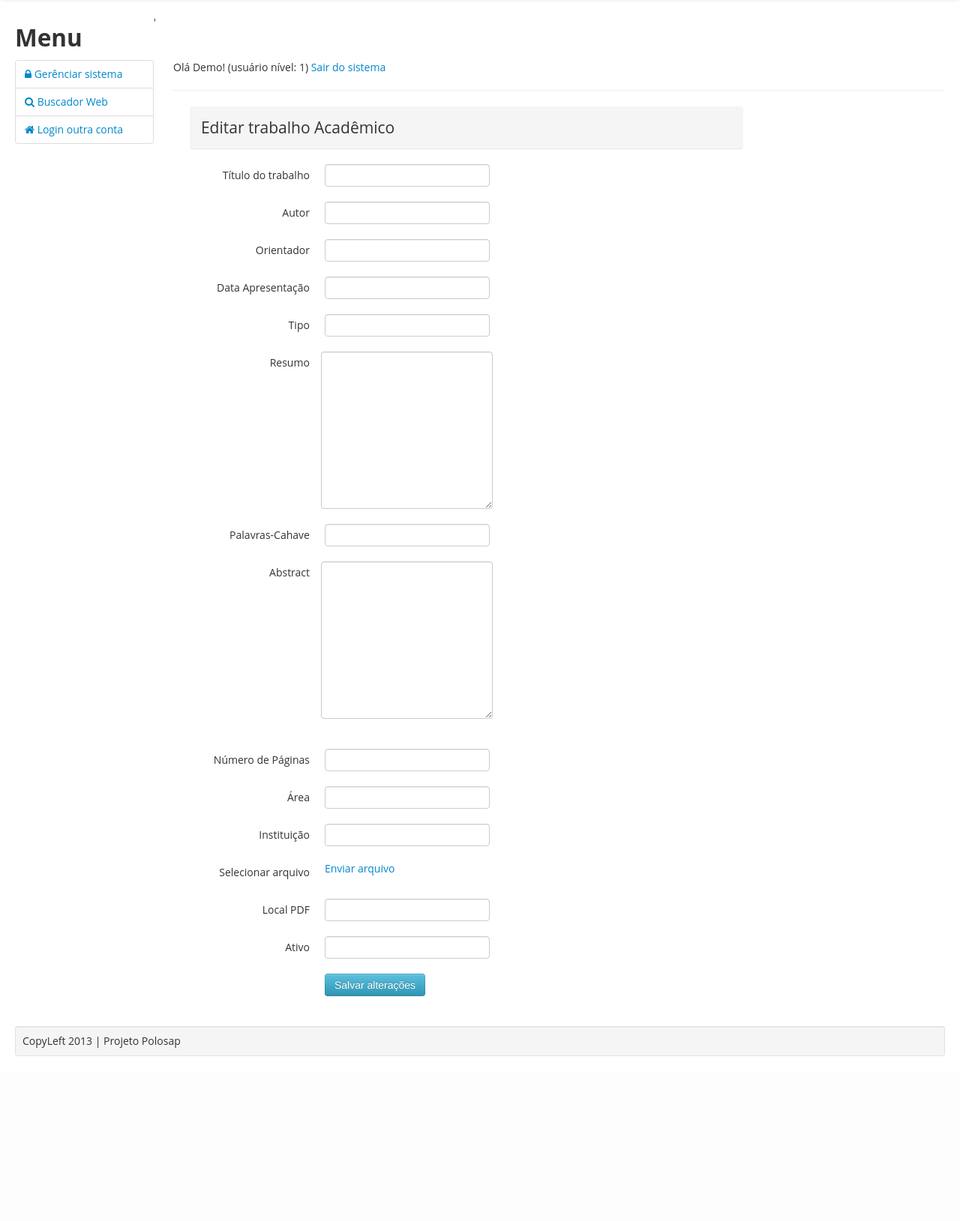
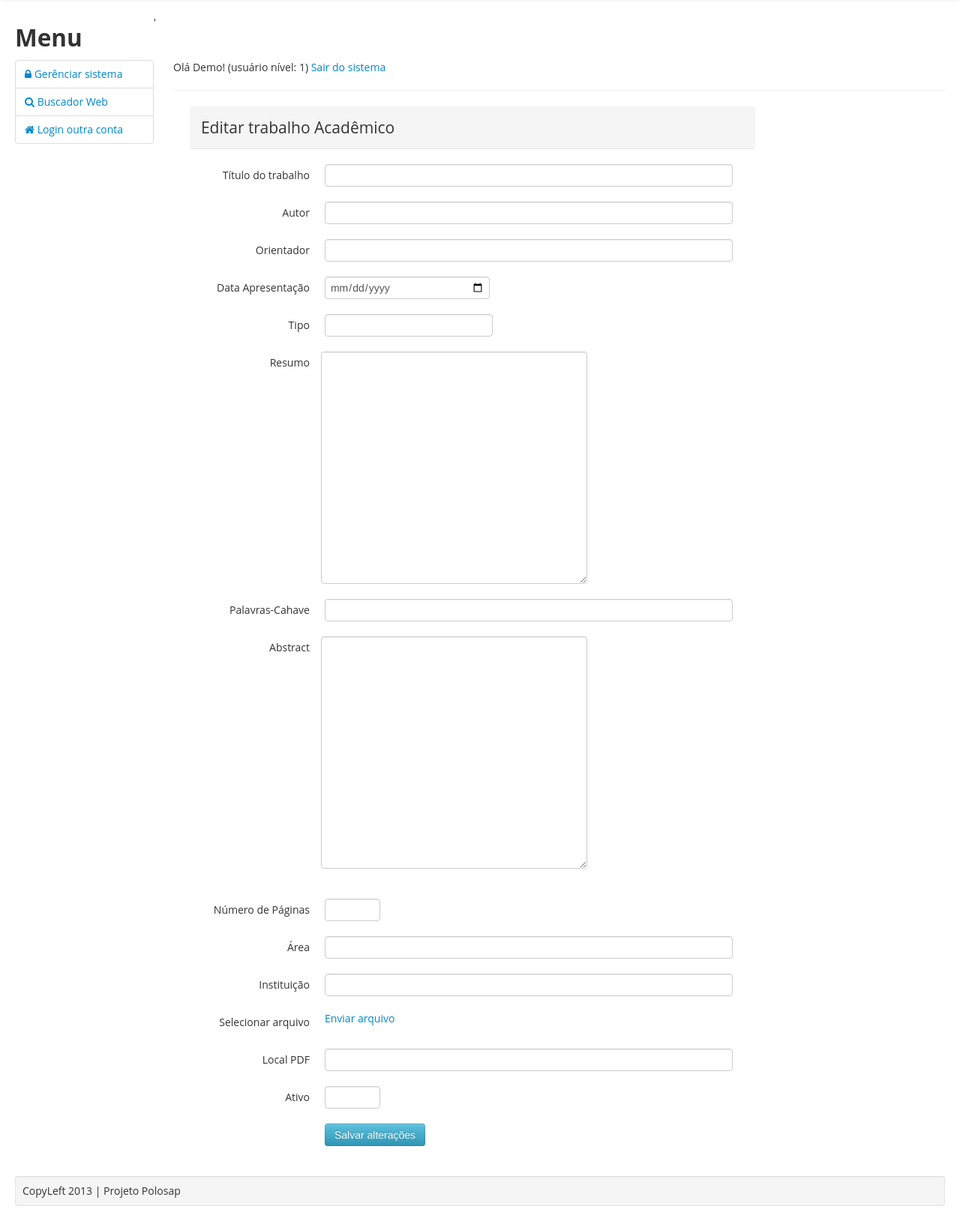
Before and after one commit to alanalvescorrea/RepositorioTrabalhosAcademicos, a PHP site: page /trabalhoEditarUpdate.php?id=1 in a window 1280 px wide. Shown: the part 65-1694 px from the top of the page at 75% size. Before the commit the page ends 1474 px from the top, so only its background shows below. Run offline with PHP 8.4, Linux system fonts and the light colour scheme; a user stored in the database is signed in; data comes from the database, SQL or seed files in the repository; some libraries are stand-ins or nearby versions.

Commit message:
inputs etilizados com type para html5

```diff
--- a/trabalhoEditarUpdate.php
+++ b/trabalhoEditarUpdate.php
@@ -70,7 +70,7 @@
                                     <div class="control-group">
                                         <label class="control-label" for="titulo">Título do trabalho</label>
                                         <div class="controls">
-                                            <input name="titulo" type="text" id="titulo" value="<?php echo $rows['titulo']; ?>"size= "40"/>
+                                            <input name="titulo" type="text" id="titulo" value="<?php echo $rows['titulo']; ?>"class="input-xxlarge"/>
                                         </div>
                                     </div>
 
@@ -79,7 +79,7 @@
                                     <div class="control-group">
                                         <label class="control-label" for="autor">Autor</label>
                                         <div class="controls">
-                                            <input name="autor" type="text" id="autor" value="<?php echo $rows['autor']; ?>"size= "15"/>
+                                            <input name="autor" type="text" id="autor" value="<?php echo $rows['autor']; ?>"class="input-xxlarge"/>
                                         </div>
                                     </div>
 
@@ -88,7 +88,7 @@
                                     <div class="control-group">
                                         <label class="control-label"  for="orientador">Orientador</label>
                                         <div class="controls">
-                                            <input name="orientador" type="text" id="orientador" value="<?php echo $rows['orientador']; ?>"size= "15"/>
+                                            <input name="orientador" type="text" id="orientador" value="<?php echo $rows['orientador']; ?>"class="input-xxlarge"/>
                                         </div>
                                     </div>
 
@@ -97,7 +97,7 @@
                                     <div class="control-group">
                                         <label class="control-label" for="data">Data Apresentação  </label>
                                         <div class="controls">
-                                            <input name="data" type="text" id="data" value="<?php echo $rows['data']; ?>"size= "15"/>
+                                            <input name="data" type="date" id="data" value="<?php echo $rows['data']; ?>" />
                                         </div>
                                     </div>
 
@@ -108,7 +108,7 @@
                                     <div class="control-group">
                                         <label class="control-label" for="tipo">Tipo</label>
                                         <div class="controls">
-                                            <input name="tipo" type="text" id="tipo" value="<?php echo $rows['tipo']; ?>"size= "15"/>
+                                            <input name="tipo" type="text" id="tipo" value="<?php echo $rows['tipo']; ?>" class="input-large"/>
                                         </div>
                                     </div>
 
@@ -117,7 +117,7 @@
                                     <div class="control-group">
                                         <label class="control-label"  for="resumo">Resumo</label>
                                         <div class="span6">
-                                            <textarea class="field span8" name="resumo" rows="10"><?php echo $rows['resumo']; ?> </textarea><br />                                           </div>
+                                            <textarea class="field span12" name="resumo" rows="15"><?php echo $rows['resumo']; ?> </textarea><br />                                           </div>
                                     </div>
 
 
@@ -125,7 +125,7 @@
                                     <div class="control-group">
                                         <label class="control-label"  for="palavras_chave">Palavras-Cahave</label>
                                         <div class="controls">
-                                            <input name="palavras_chave" type="text" id="palavras_chave" value="<?php echo $rows['palavras_chave']; ?>"size= "15"/><br />
+                                            <input name="palavras_chave" type="text" id="palavras_chave" value="<?php echo $rows['palavras_chave']; ?>" class="input-xxlarge"/><br />
                                         </div>
                                     </div>
 
@@ -135,7 +135,7 @@
                                     <div class="control-group">
                                         <label class="control-label"  for="abstract">Abstract</label>
                                         <div class="span6">
-                                            <textarea class="field span8" name="abstract" rows="10"><?php echo $rows['abstract']; ?> </textarea><br />     <br />                                            </div>
+                                            <textarea class="field span12" name="abstract" rows="15"><?php echo $rows['abstract']; ?> </textarea><br />     <br />                                            </div>
                                     </div>
 
 
@@ -144,7 +144,7 @@
 
                                         <label class="control-label"  for="numero_paginas">Número de Páginas</label>
                                         <div class="controls">
-                                            <input name="numero_paginas" type="text" id="numero_paginas" value="<?php echo $rows['numero_paginas']; ?>"size= "15"/><br />
+                                            <input name="numero_paginas" type="text" id="numero_paginas" value="<?php echo $rows['numero_paginas']; ?>"class="input-mini"/><br />
                                         </div>
                                     </div>
 
@@ -154,7 +154,7 @@
                                     <div class="control-group">
                                         <label class="control-label"  for="area">Área</label>
                                         <div class="controls">
-                                            <input name="area" type="text" id="area" value="<?php echo $rows['area']; ?>"size= "15"/><br />
+                                            <input name="area" type="text" id="area" value="<?php echo $rows['area']; ?>" class="input-xxlarge"/><br />
 
                                         </div>
                                     </div>
@@ -164,7 +164,7 @@
                                     <div class="control-group">
                                         <label class="control-label"  for="instituicao">Instituição</label>
                                         <div class="controls">
-                                            <input name="instituicao" type="text" id="instituicao" value="<?php echo $rows['instituicao']; ?>"size= "15"/><br />
+                                            <input name="instituicao" type="text" id="instituicao" value="<?php echo $rows['instituicao']; ?>"class="input-xxlarge"/><br />
 
                                         </div>
                                     </div>
@@ -186,7 +186,7 @@
                                     <div class="control-group">
                                         <label class="control-label"  for="local_pdf">Local PDF</label>
                                         <div class="controls">
-                                            <input name="local_pdf" type="text" id="local_pdf" value="<?php echo $rows['local_pdf']; ?>"size= "15"/><br />
+                                            <input name="local_pdf" type="text" id="local_pdf" value="<?php echo $rows['local_pdf']; ?>"class="input-xxlarge"/><br />
                                         </div>
                                     </div>
 
@@ -195,7 +195,7 @@
                                     <div class="control-group">
                                         <label class="control-label"  for="ativo">Ativo</label>
                                         <div class="controls">
-                                            <input name="ativo" type="text" id="ativo" value="<?php echo $rows['ativo']; ?>"size= "15"/><br />
+                                            <input name="ativo" type="number" id="ativo" value="<?php echo $rows['ativo']; ?>"class="input-mini" min="0" max="1"/><br />
 
                                         </div>
                                     </div>
--- a/trabalhoFormulario.php
+++ b/trabalhoFormulario.php
@@ -79,7 +79,7 @@
                                 <!--form cadastrar novon aluno-->
                                 <!-- orientador -->
                                 <div class="control-group">
-                                    <label class="control-label"  for="aluno">Orientador</label>
+                                    <label class="control-label"  for="orientador">Orientador</label>
                                     <div class="controls">
                                         <?php require 'orientadorFormulario.php'; ?>
                                     </div>
@@ -90,7 +90,7 @@
                                 <div class="control-group">
                                     <label class="control-label" for="data">Data Apresentação  </label>
                                     <div class="controls">
-                                        <input type="text" id="data" name="data"class="data" class="input-mini"/>
+                                        <input type="date" name="data"/>
                                     </div>
                                 </div>
                                 <!-- fim data -->
--- a/usuarioEditarUpdate.php
+++ b/usuarioEditarUpdate.php
@@ -88,7 +88,7 @@
                                     <div class="control-group">
                                         <label class="control-label" for="email">Email</label>
                                         <div class="controls">
-                                            <input name="email" type="text" id="email" value="<?php echo $rows['email']; ?>"size= "15"/>
+                                            <input name="email" type="email" id="email" value="<?php echo $rows['email']; ?>"size= "15"/>
                                         </div>
                                     </div>
 
@@ -98,7 +98,7 @@
                                     <div class="control-group">
                                         <label class="control-label"  for="nivel">Nível</label>
                                         <div class="controls">
-                                            <input name="nivel" type="text" id="nivel" value="<?php echo $rows['nivel']; ?>"size= "15"/><br />
+                                            <input name="nivel" type="number" id="nivel" value="<?php echo $rows['nivel']; ?>"required="" class="input-mini" min="1" max="2"/><br />
                                         </div>
                                     </div>
 
@@ -109,7 +109,7 @@
 
                                         <label class="control-label"  for="ativo">Ativo</label>
                                         <div class="controls">
-                                            <input name="ativo" type="text" id="ativo" value="<?php echo $rows['ativo']; ?>"size= "15"/><br />
+                                            <input name="ativo" type="number" id="ativo" value="<?php echo $rows['ativo']; ?>"required="" class="input-mini" min="0" max="1"/><br />
                                         </div>
                                     </div>
 
```
Also changed, not shown: usuarioFormulario.php (+4 -6 lines).
